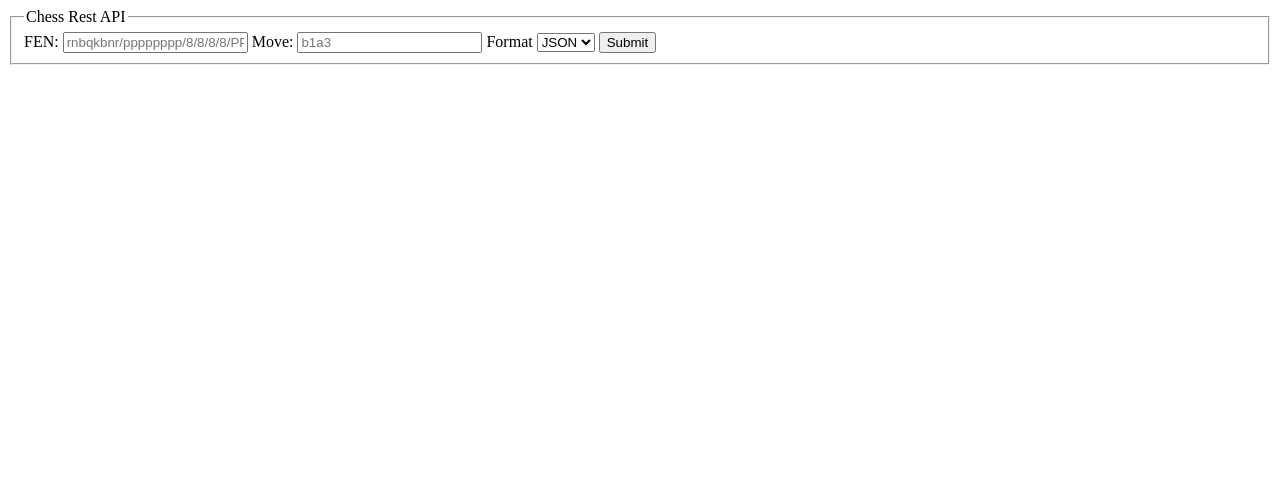
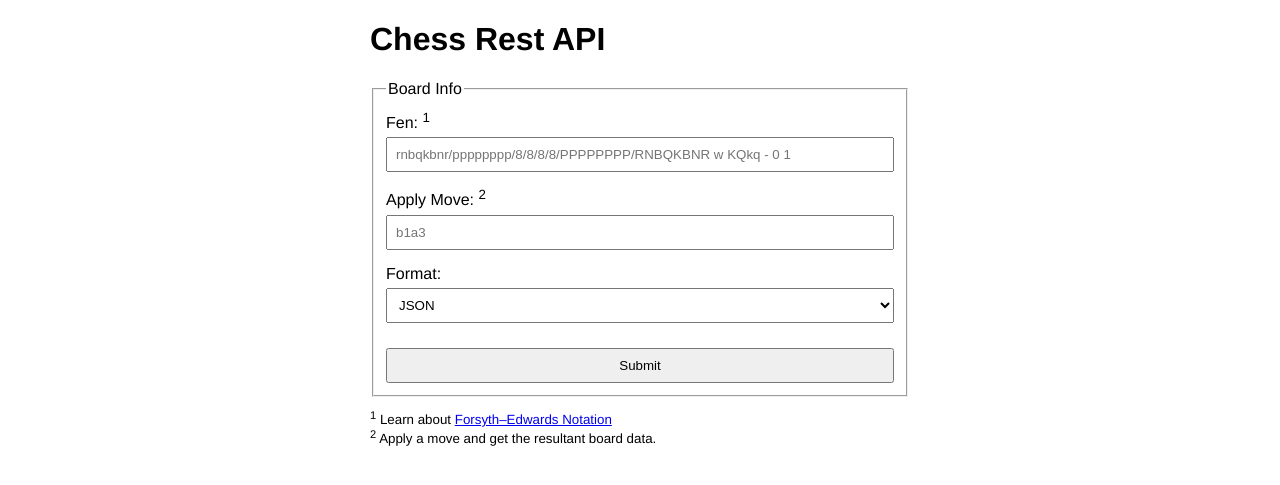
Before and after one commit to ncksllvn/chess-api, a Python web app: template app/templates/index.html in a window 1280 px wide. Shown: the top 485 px of the page. Run offline with Jinja, Linux system fonts and the light colour scheme; the template is opened without the code that fills it, so the values that code supplies are empty.

Commit message:
add style to form

```diff
--- a/app/templates/index.html
+++ b/app/templates/index.html
@@ -7,28 +7,73 @@
         <meta name="description" content="chess rest api">
         <meta name="viewport" content="width=device-width, initial-scale=1">
         <style>
+            body {
+                font-family: Helvetica, Arial, sans-serif;
+            }
+
+            #wrapper {
+                max-width: 540px;
+                margin: 0 auto;
+            }
+
+            fieldset {
+                padding: 12px;
+                margin-bottom: 12px;
+            }
+
+            label {
+                display: inline-block;
+                margin-bottom: 5px;
+            }
+
+            input, select, button {
+                display: inline-block;
+                width: 100%;
+                padding: 8px;
+                box-sizing: border-box;
+            }
+            .form-group {
+                margin-bottom: 15px;
+            }
+            .form-actions {
+                margin-top: 25px;
+            }
 
         </style>
     </head>
     <body>
+        <div id="wrapper">
+            <h1>Chess Rest API</h1>
             <form action="game" method="get">
                 <fieldset>
-                <legend>Chess Rest API</legend>
+                    <legend>Board Info</legend>
 
-                <label for="fen">FEN: </label>
+                    <div class="form-group">
+                        <label for="fen">Fen: <sup>1</sup></label>
                         <input type="text" id="fen" name="fen" placeholder="rnbqkbnr/pppppppp/8/8/8/8/PPPPPPPP/RNBQKBNR w KQkq - 0 1"/>
+                    </div>
 
-                <label for="move">Move: </label>
+                    <div class="form-group">
+                        <label for="move">Apply Move: <sup>2</sup></label>
                         <input type="text"  id="move" name="move" placeholder="b1a3">
+                    </div>
 
-                <label for="format">Format</label>
+                    <div class="form-group">
+                        <label for="format">Format:</label>
                         <select id="format" name="format">
                             <option value="json" selected>JSON</option>
                             <option value="ascii">ASCII</option>
                         </select>
+                    </div>
 
-                <input type="submit" value="Submit"/>
+                    <div class="form-actions">
+                        <button type="submit">Submit</button>
+                    </div>
                 </fieldset>
             </form>
+            <small><sup>1</sup> Learn about <a href="https://en.wikipedia.org/wiki/Forsyth%E2%80%93Edwards_Notation">Forsyth–Edwards Notation</a></small>
+            <br/>
+            <small><sup>2</sup> Apply a move and get the resultant board data.</small>
+        </div>
     </body>
 </html>
```
Lines whose indentation alone changed are shown as unchanged.
